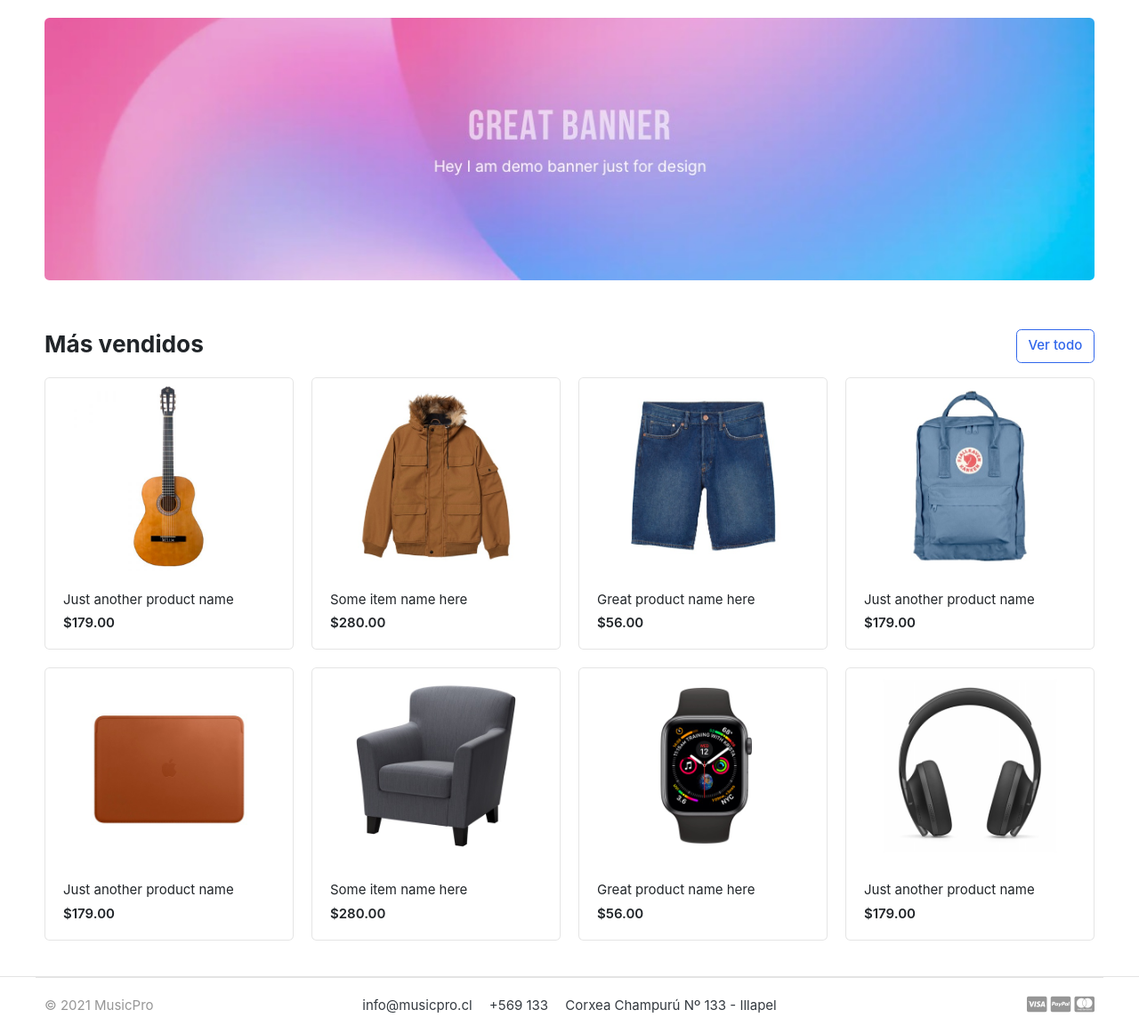
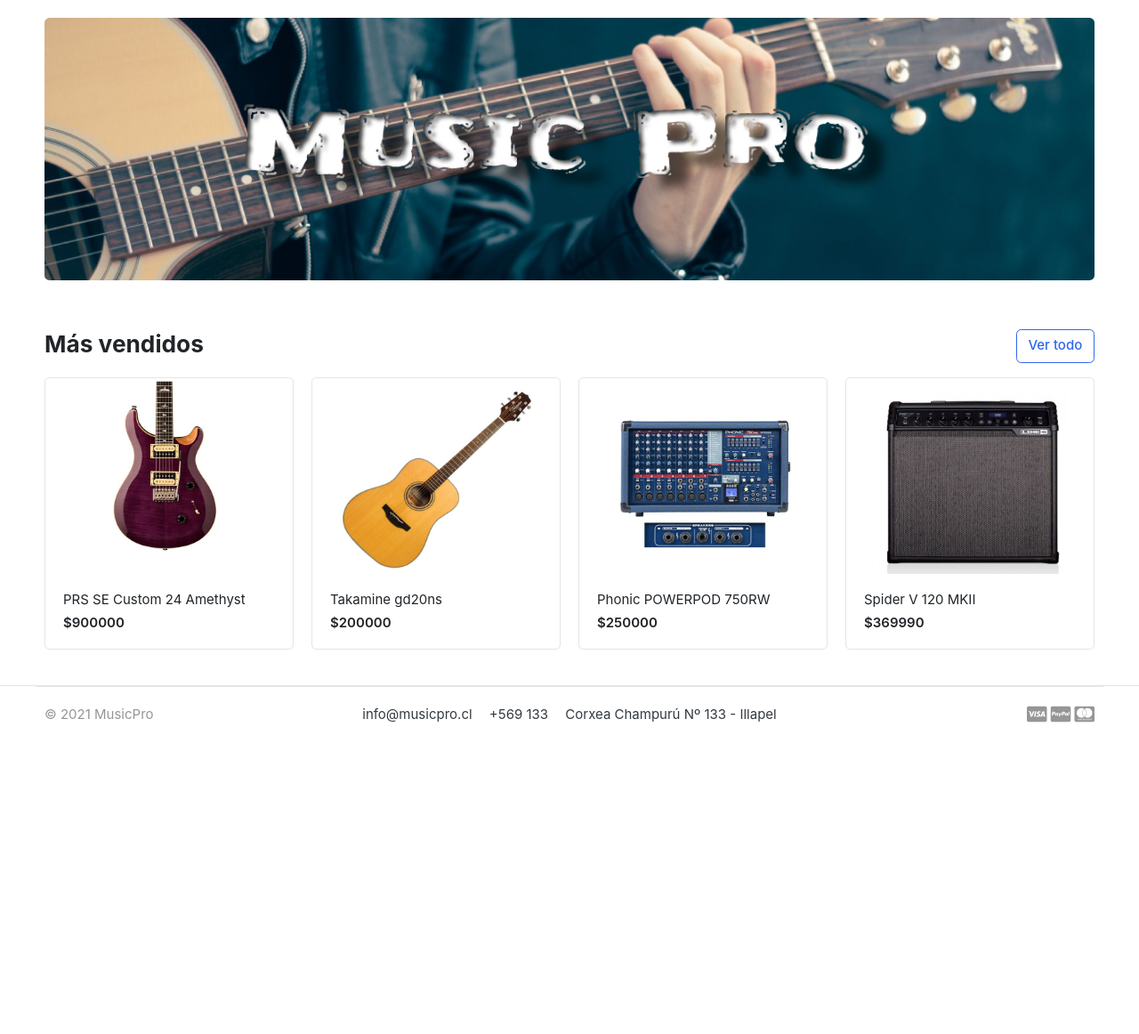
Before and after one commit to nicortezm/musicpro, a Django app: page / in a window 1280 px wide. Shown: the part 118-1280 px from the top of the page at 89% size. After the commit the page ends 930 px from the top, so only its background shows below. Run offline with Django 3.2, Linux system fonts and the light colour scheme; data comes from the database, SQL or seed files in the repository; some libraries are stand-ins or nearby versions; some web fonts are replaced.

Commit message:
Agregados productos al inicio

```diff
--- a/musicpro/views.py
+++ b/musicpro/views.py
@@ -1,9 +1,9 @@
 from django.shortcuts import render
-
+from tienda.models import Product
 # Create your views here.
 def home(request):
-    # products = Product.objects.all().filter(is_available=True)
-    # context = {
-    #     'products': products,
-    # }
-    return render(request, 'home.html')
+    products = Product.objects.all().filter(is_available=True)
+    context = {
+        'products': products,
+    }
+    return render(request, 'home.html',context)
--- a/templates/home.html
+++ b/templates/home.html
@@ -28,78 +28,20 @@
 
 
 <div class="row">
+
+	{% for product in products %}
+
 	<div class="col-md-3">
 		<div class="card card-product-grid">
-			<a href="./product-detail.html" class="img-wrap"> <img src="images/items/1.jpg"> </a>
+			<a href="./product-detail.html" class="img-wrap"> <img src="{{product.images.url}}"> </a>
 			<figcaption class="info-wrap">
-				<a href="./product-detail.html" class="title">Just another product name</a>
-				<div class="price mt-1">$179.00</div> <!-- price-wrap.// -->
+				<a href="./product-detail.html" class="title">{{product.product_name}}</a>
+				<div class="price mt-1">${{product.price}}</div> <!-- price-wrap.// -->
 			</figcaption>
 		</div>
 	</div> <!-- col.// -->
-	<div class="col-md-3">
-		<div class="card card-product-grid">
-			<a href="./product-detail.html" class="img-wrap"> <img src="images/items/2.jpg"> </a>
-			<figcaption class="info-wrap">
-				<a href="./product-detail.html" class="title">Some item name here</a>
-				<div class="price mt-1">$280.00</div> <!-- price-wrap.// -->
-			</figcaption>
-		</div>
-	</div> <!-- col.// -->
-	<div class="col-md-3">
-		<div class="card card-product-grid">
-			<a href="./product-detail.html" class="img-wrap"> <img src="images/items/3.jpg"> </a>
-			<figcaption class="info-wrap">
-				<a href="./product-detail.html" class="title">Great product name here</a>
-				<div class="price mt-1">$56.00</div> <!-- price-wrap.// -->
-			</figcaption>
-		</div>
-	</div> <!-- col.// -->
-	<div class="col-md-3">
-		<div class="card card-product-grid">
-			<a href="./product-detail.html" class="img-wrap"> <img src="images/items/4.jpg"> </a>
-			<figcaption class="info-wrap">
-				<a href="./product-detail.html" class="title">Just another product name</a>
-				<div class="price mt-1">$179.00</div> <!-- price-wrap.// -->
-			</figcaption>
-		</div>
-	</div> <!-- col.// -->
-	<div class="col-md-3">
-		<div class="card card-product-grid">
-			<a href="./product-detail.html" class="img-wrap"> <img src="images/items/5.jpg"> </a>
-			<figcaption class="info-wrap">
-				<a href="./product-detail.html" class="title">Just another product name</a>
-				<div class="price mt-1">$179.00</div> <!-- price-wrap.// -->
-			</figcaption>
-		</div>
-	</div> <!-- col.// -->
-	<div class="col-md-3">
-		<div class="card card-product-grid">
-			<a href="./product-detail.html" class="img-wrap"> <img src="images/items/6.jpg"> </a>
-			<figcaption class="info-wrap">
-				<a href="./product-detail.html" class="title">Some item name here</a>
-				<div class="price mt-1">$280.00</div> <!-- price-wrap.// -->
-			</figcaption>
-		</div>
-	</div> <!-- col.// -->
-	<div class="col-md-3">
-		<div class="card card-product-grid">
-			<a href="./product-detail.html" class="img-wrap"> <img src="images/items/7.jpg"> </a>
-			<figcaption class="info-wrap">
-				<a href="./product-detail.html" class="title">Great product name here</a>
-				<div class="price mt-1">$56.00</div> <!-- price-wrap.// -->
-			</figcaption>
-		</div>
-	</div> <!-- col.// -->
-	<div class="col-md-3">
-		<div class="card card-product-grid">
-			<a href="./product-detail.html" class="img-wrap"> <img src="images/items/9.jpg"> </a>
-			<figcaption class="info-wrap">
-				<a href="./product-detail.html" class="title">Just another product name</a>
-				<div class="price mt-1">$179.00</div> <!-- price-wrap.// -->
-			</figcaption>
-		</div>
-	</div> <!-- col.// -->
+
+	{% endfor %}
 </div> <!-- row.// -->
 
 </div><!-- container // -->
```
Also changed, not shown: musicpro/static/images/banners/1.jpg, static/images/banners/1.jpg.
